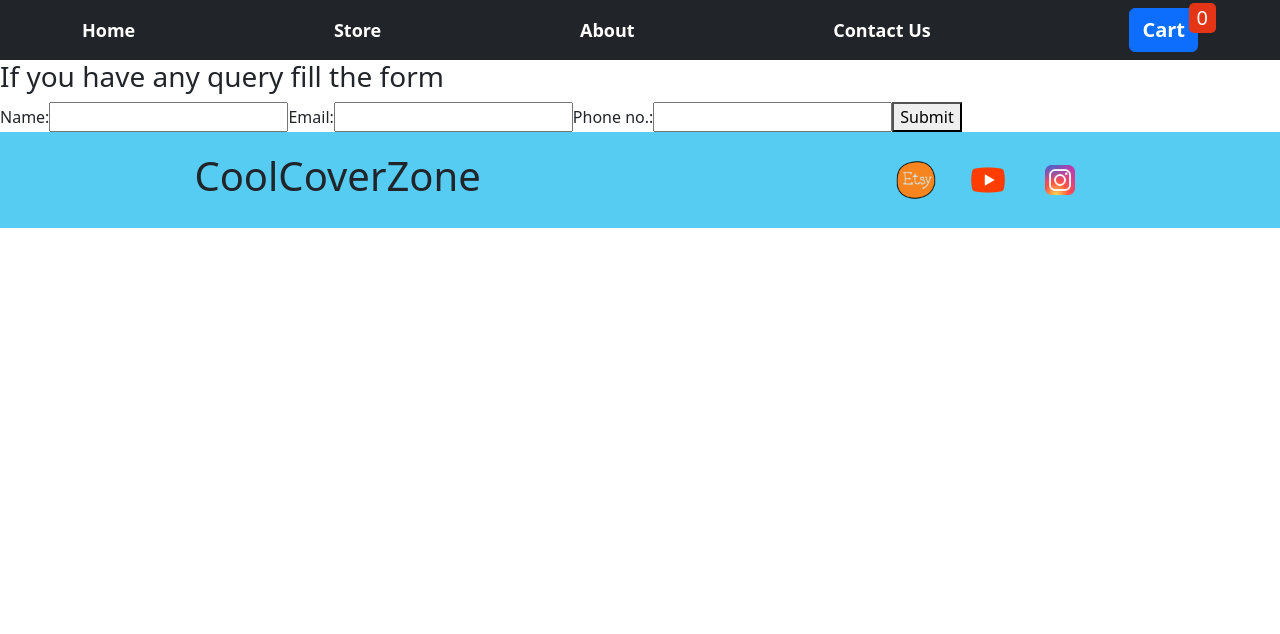
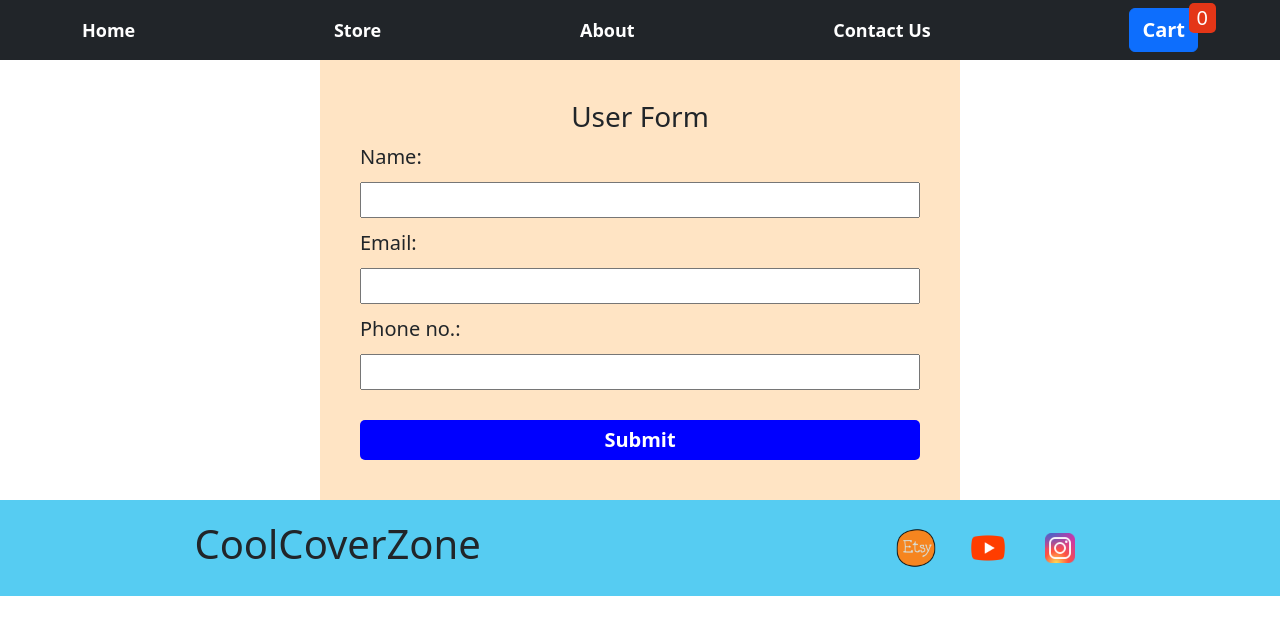
Before and after one commit to Aman123x/ecommerce-website, a React (Create React App) app: page / in a window 1280 px wide. Shown: the top 634 px of the page. Built offline with nearby package versions, Linux system fonts and the light colour scheme.

Commit message:
Uses some features of react-router-dom

```diff
--- a/src/Components/ContactUs.css
+++ b/src/Components/ContactUs.css
@@ -0,0 +1,28 @@
+.form_parent{
+    width: 50%;
+    padding: 40px 40px;
+    margin: auto;
+    background-color: bisque;
+}
+
+.form_parent h3{
+    text-align: center;
+}
+
+.form{
+    display: flex;
+    justify-content: space-around;
+    flex-direction: column;
+    gap: 10px;
+    font-size: 20px;
+}
+
+.form button{
+    background-color: blue;
+    border: none;
+    padding: 5px;
+    color: white;
+    font-weight: 600;
+    border-radius: 5px;
+    margin-top: 20px;
+}
--- a/src/Components/ContactUs.js
+++ b/src/Components/ContactUs.js
@@ -1,4 +1,5 @@
 import React, { useEffect, useState } from 'react'
+import "./ContactUs.css"
 
 const ContactUs = () => {
 
@@ -41,9 +42,9 @@ const ContactUs = () => {
     }
 
   return (
-    <div>
-        <h3>If you have any query fill the form</h3>
-        <form onSubmit={(e)=>handleSubmit(e)}>
+    <div className='form_parent'>
+        <h3>User Form</h3>
+        <form className='form' onSubmit={(e)=>handleSubmit(e)}>
             <label>Name: </label>
             <input type="text"
                 onChange={(e)=>setName(e.target.value)}
```
Also changed, not shown: src/Components/ProductDetail.js (added, +9 -0 lines).
